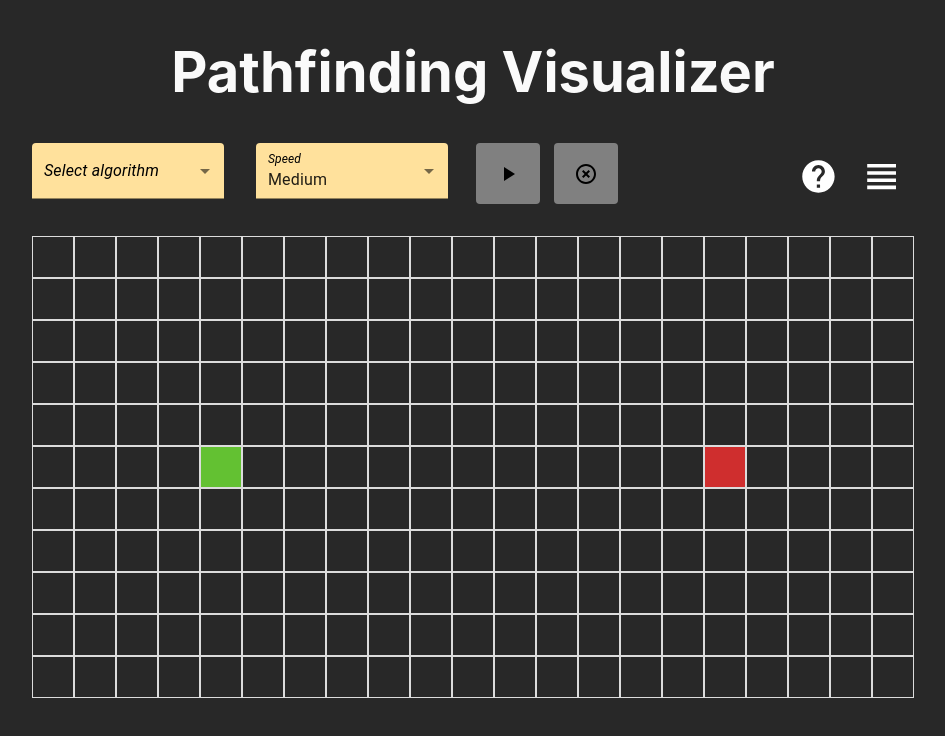
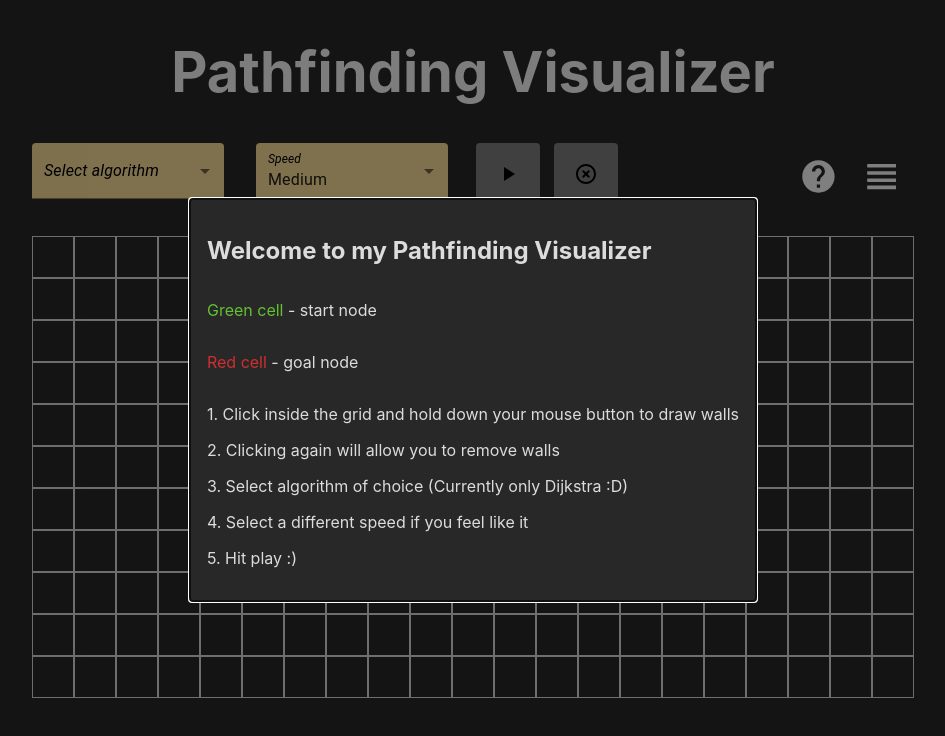
Before and after one commit to martinstiles/pathfinding-visualizer, a React (Create React App) app: page / in a window 1280 px wide. Shown: the top 736 px of the page, without its empty margins (167-1112 px from the left). Built offline with nearby package versions, Linux system fonts and the light colour scheme.

Commit message:
Modal open on first visit

```diff
--- a/src/views/buttonGroup/modal.js
+++ b/src/views/buttonGroup/modal.js
@@ -19,14 +19,16 @@ const paper = {
 
 const TransitionsModal = () => {
 
-  const [open, setOpen] = useState(false)
+  const visited = localStorage.getItem('visited')
+  const [open, setOpen] = useState(visited ? false : true)
 
   const handleOpen = () => {
     setOpen(true);
   }
 
   const handleClose = () => {
-    setOpen(false);
+    setOpen(false)
+    localStorage.setItem('visited', true)
   }
 
   return (
@@ -46,7 +48,7 @@ const TransitionsModal = () => {
       >
         <Fade in={open}>
           <div style={paper}>
-            <h2 > Welcome to my Pathfinding visualizer</h2>
+            <h2 > Welcome to my Pathfinding Visualizer</h2>
             <div style={{display: 'flex', flexDirection: 'row'}}>
               <p style={{color: '#63C132'}}>Green cell&nbsp;</p>
               <p> - start node </p>
```
